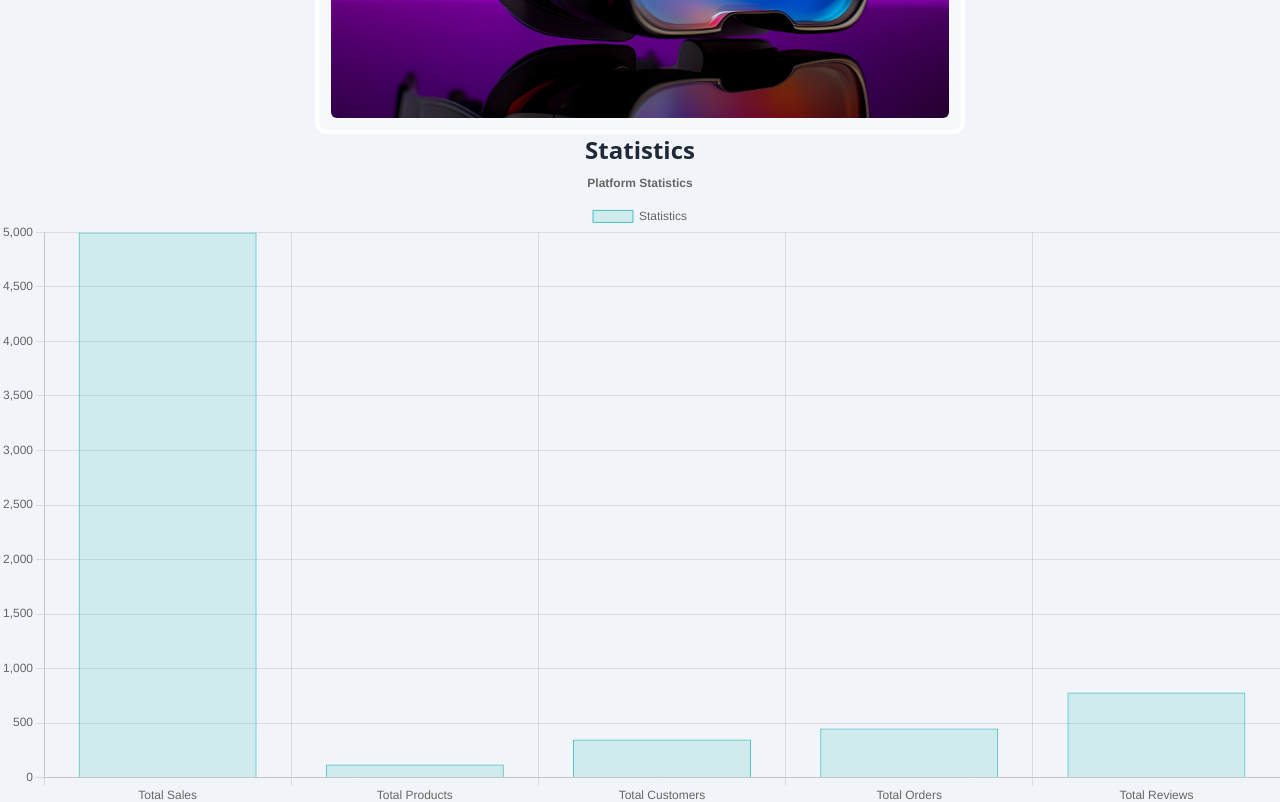
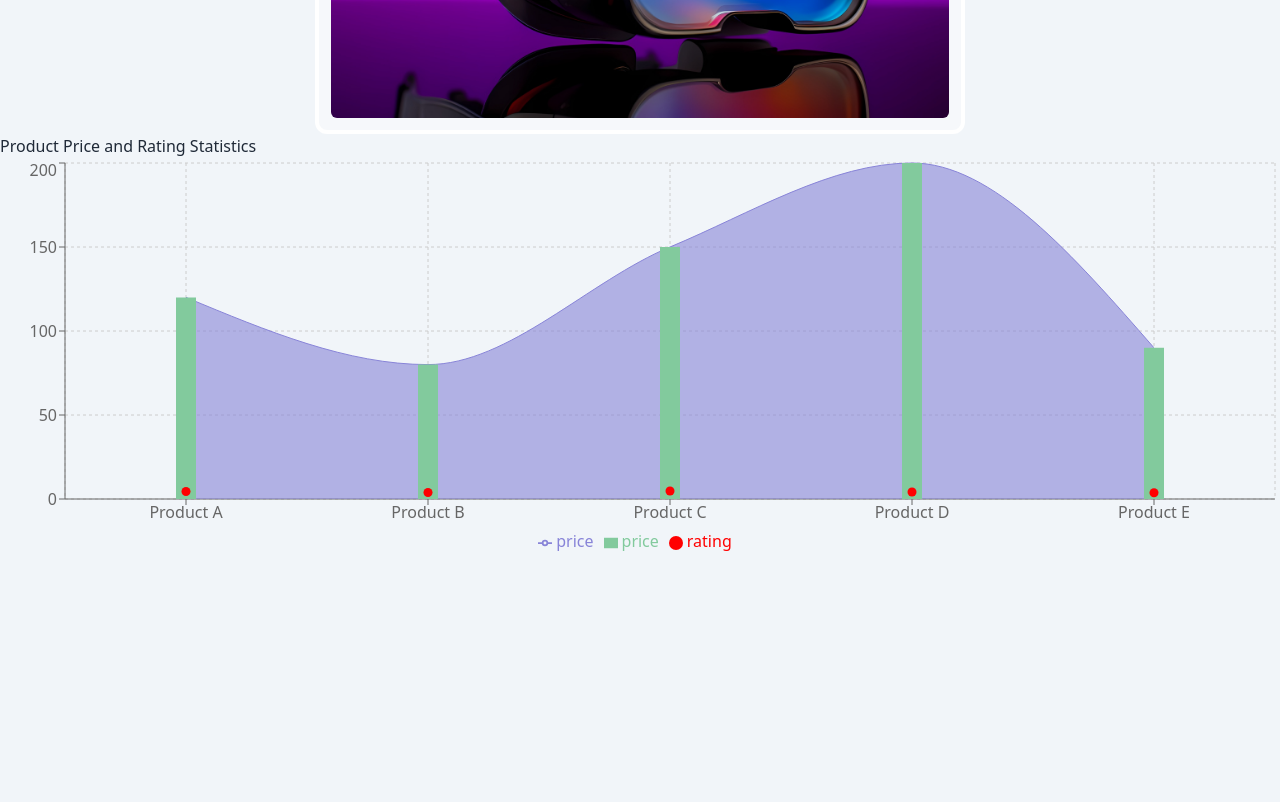
Before and after one commit to KM-Adnan-Absar/Assignment-08, a React (Vite) app: page /statistics in a window 1280 px wide. Shown: the part 600-1402 px from the top of the page. Built offline with nearby package versions, Linux system fonts and the light colour scheme.

Commit message:
8th-commit

```diff
--- a/package.json
+++ b/package.json
@@ -18,6 +18,7 @@
     "react-dom": "^18.3.1",
     "react-icons": "^5.3.0",
     "react-router-dom": "^6.28.0",
+    "recharts": "^2.15.1",
     "sort-by": "^1.2.0"
   },
   "devDependencies": {
--- a/src/components/pages/About.jsx
+++ b/src/components/pages/About.jsx
@@ -24,21 +24,21 @@ const About = () => {
           <h2 className="text-2xl font-bold text-[#7C3AED]">Why Choose Us?</h2>
           <ul className="list-none space-y-3 mt-4">
             <li className="flex items-center gap-2">
-              ✅ <span>Wide range of gadgets and accessories</span>
+              <span>Wide range of gadgets and accessories</span>
             </li>
             <li className="flex items-center gap-2">
-              ✅ <span>High-quality and reliable products</span>
+              <span>High-quality and reliable products</span>
             </li>
             <li className="flex items-center gap-2">
-              ✅ <span>Secure payment options</span>
+               <span>Secure payment options</span>
             </li>
             <li className="flex items-center gap-2">
-              ✅ <span>24/7 customer support</span>
+               <span>24/7 customer support</span>
             </li>
           </ul>
         </div>
 
-        {/* Meet Our Team Section */}
+    {/* Meet Our Team Section */}
         <div className="mt-10 bg-[#F5F3FF] p-6 rounded-lg shadow-md text-center">
           <h2 className="text-2xl font-bold text-[#7C3AED]">Meet Our Team</h2>
           <p className="text-gray-700 mt-2">
@@ -47,7 +47,7 @@ const About = () => {
           </p>
         </div>
 
-        {/* Call to Action */}
+
         <div className="mt-12 text-center">
           <h3 className="text-xl font-semibold text-[#7C3AED]">Join Us on Our Journey!</h3>
           <p className="text-gray-600 mt-2">
--- a/src/components/pages/Statistics.jsx
+++ b/src/components/pages/Statistics.jsx
@@ -1,42 +1,33 @@
-import { Bar } from 'react-chartjs-2';
-import { Chart as ChartJS, Title, Tooltip, Legend, BarElement, CategoryScale, LinearScale } from 'chart.js';
-
-// Register the chart elements
-ChartJS.register(Title, Tooltip, Legend, BarElement, CategoryScale, LinearScale);
+import { ComposedChart, XAxis, YAxis, Tooltip, Legend, Bar, Area, Scatter, CartesianGrid, ResponsiveContainer } from 'recharts';
 
 const Statistics = () => {
-    const data = {
-        labels: ['Total Sales', 'Total Products', 'Total Customers', 'Total Orders', 'Total Reviews'],
-        datasets: [
-            {
-                label: 'Statistics',
-                data: [5000, 120, 350, 450, 780], // Replace with your dynamic data
-                backgroundColor: 'rgba(75, 192, 192, 0.2)',
-                borderColor: 'rgba(75, 192, 192, 1)',
-                borderWidth: 1,
-            },
-        ],
-    };
-
-    const options = {
-        responsive: true,
-        plugins: {
-            title: {
-                display: true,
-                text: 'Platform Statistics',
-            },
-        },
-        scales: {
-            y: {
-                beginAtZero: true,
-            },
-        },
-    };
+    // Sample data for products with prices and ratings
+    const data = [
+        { name: 'Product A', price: 120, rating: 4.5 },
+        { name: 'Product B', price: 80, rating: 3.9 },
+        { name: 'Product C', price: 150, rating: 4.8 },
+        { name: 'Product D', price: 200, rating: 4.2 },
+        { name: 'Product E', price: 90, rating: 3.7 },
+    ];
 
     return (
         <div>
-            <h2 className='font-bold text-2xl text-center'>Statistics</h2>
-            <Bar data={data} options={options} />
+            <h2>Product Price and Rating Statistics</h2>
+            <ResponsiveContainer width="100%" height={400}>
+                <ComposedChart data={data}>
+                    <CartesianGrid strokeDasharray="3 3" />
+                    <XAxis dataKey="name" />
+                    <YAxis />
+                    <Tooltip />
+                    <Legend />
+                    {/* Area chart for price */}
+                    <Area type="monotone" dataKey="price" fill="#8884d8" stroke="#8884d8" />
+                    {/* Bar chart for price */}
+                    <Bar dataKey="price" barSize={20} fill="#82ca9d" />
+                    {/* Scatter plot for rating */}
+                    <Scatter dataKey="rating" fill="red" />
+                </ComposedChart>
+            </ResponsiveContainer>
         </div>
     );
 };
```
Also changed, not shown: 1 other file (tests, documents, lock files or other folders).
